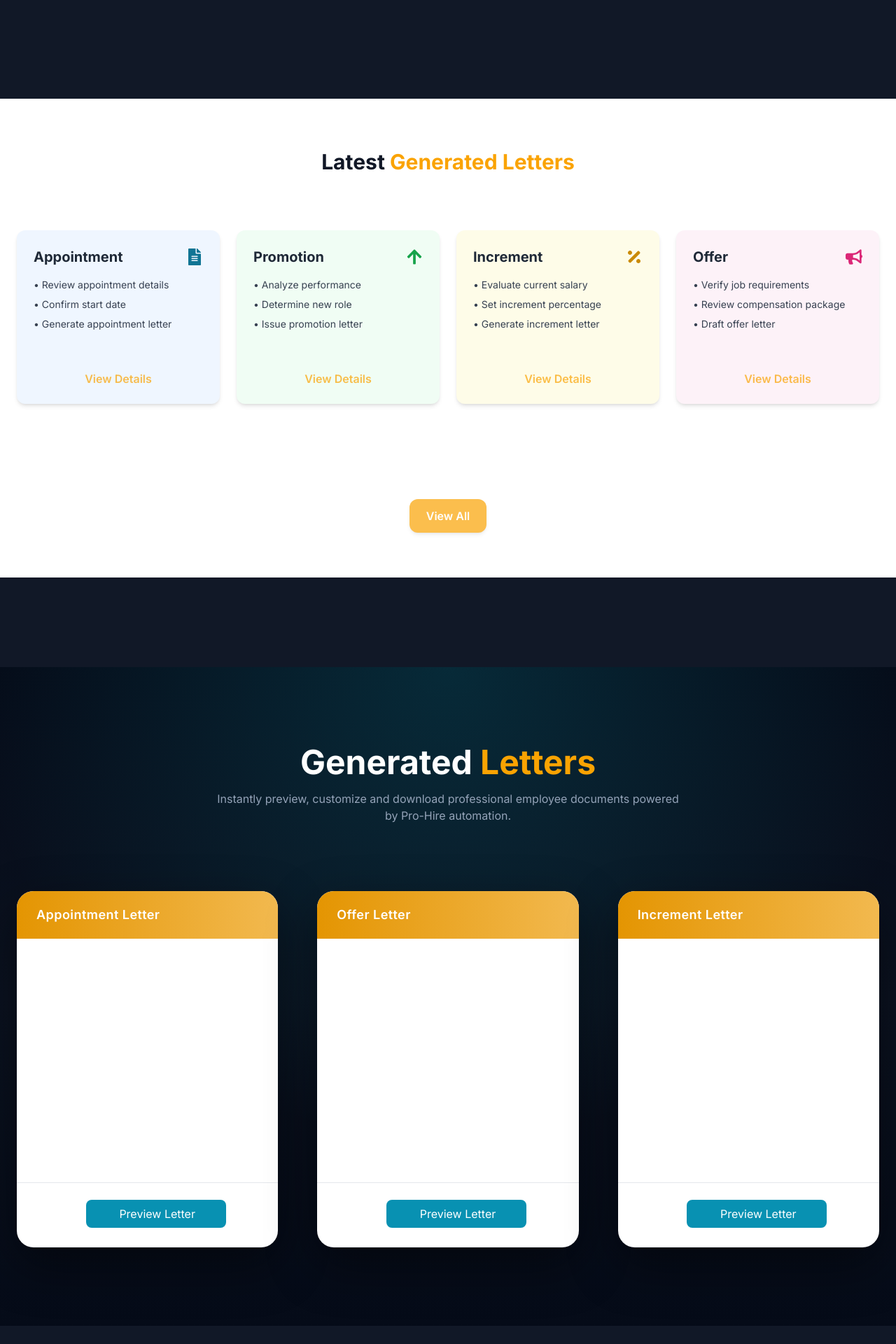
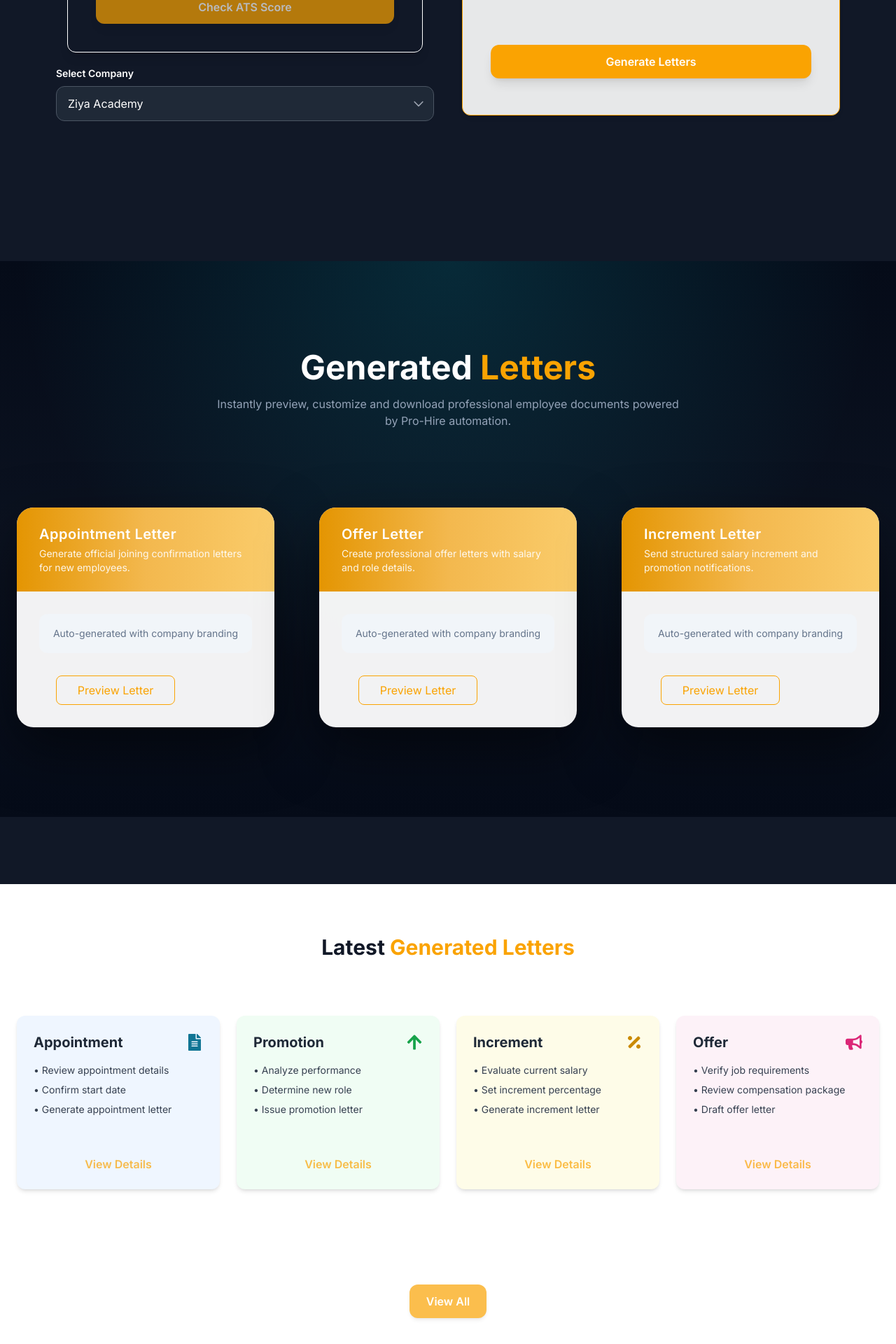
Before and after one commit to anugrahsivadasan-react/pro-hire, a React (Vite) app: page /home in a window 1280 px wide. Shown: the part 1840-3760 px from the top of the page at 70% size. Built offline with nearby package versions, Linux system fonts and the light colour scheme.

Commit message:
push on 24

```diff
--- a/index.html
+++ b/index.html
@@ -4,11 +4,15 @@
     <meta charset="UTF-8" />
     <link rel="icon" type="image/svg+xml" href="/slamsicon.png" />
     <meta name="viewport" content="width=device-width, initial-scale=1.0" />
-    <link href="https://fonts.googleapis.com/css2?family=Inter:wght@400;600;700&display=swap" rel="stylesheet">
+    <link
+      href="https://fonts.googleapis.com/css2?family=Inter:wght@400;600;700&display=swap"
+      rel="stylesheet"
+    />
     <title>pro-hire</title>
   </head>
   <body>
     <div id="root"></div>
+    <div id="modal-root"></div> <!-- ✅ Added for fullscreen modal isolation -->
     <script type="module" src="/src/main.jsx"></script>
   </body>
 </html>
--- a/src/Pages/Home.jsx
+++ b/src/Pages/Home.jsx
@@ -1,10 +1,11 @@
-import React, { useState } from "react";
+import React, { useEffect, useState } from "react";
 import Navbar from "../components/Navbar";
 import Footer from "../components/Footer";
 import UploadCV from "../components/UploadCV";
 import EmployeeForm from "../components/EmployeeForm";
 import banner from "../assets/banner.jpg";
 import GeneratedLettersSection from "../components/Homepage/GeneratedLettersSection";
+import PDFDownloadButton from "../components/PDFDownloadButton";
 // import {
 //   generateAppointmentLetter,
 
@@ -15,9 +16,10 @@ import GeneratedLettersSection from "../components/Homepage/GeneratedLettersSect
 
 import { companyTemplates } from "../templates/companyTemplates";
 import Slams from "../assets/slamsbg.png";
-import ziyaaaaBg from "../assets/logoHR.png";
+import ziyaaaaBg from "../assets/ziyaBG.png";
 import { motion, useScroll, useTransform } from "framer-motion";
 import LatestLettersSection from "../components/Homepage/LatestLettersSection";
+import LetterPreview from "../components/LetterPreview";
 
 
 
@@ -25,12 +27,9 @@ import LatestLettersSection from "../components/Homepage/LatestLettersSection";
 const Home = () => {
   const [user] = useState(null);
 
-  const scrollToTarget = () => {
-    const target = document.querySelector('.upload-cv-section');
-    if (target) {
-      target.scrollIntoView({ behavior: 'smooth' });
-    }
-  };
+
+
+
 
   // Animations
   const { scrollYProgress } = useScroll();
@@ -73,6 +72,18 @@ const Home = () => {
     Slams: Slams,
   };
 
+    useEffect(() => {
+  updateLetters();
+}, [
+  selectedCompany,
+  employee.name,
+  employee.designation,
+  employee.salary,
+  employee.department,
+  employee.joiningDate,
+]);
+
+
   const updateLetters = () => {
     const templates = companyTemplates[selectedCompany];
     if (!templates) return;
@@ -95,6 +106,15 @@ const Home = () => {
     }));
   };
 
+ const scrollToTarget = () => {
+  const target = document.getElementById("upload-cv-section");
+  if (target) {
+    target.scrollIntoView({ behavior: "smooth" });
+  }
+};
+
+
+
   return (
 
     <div className="min-h-screen bg-gray-900 flex flex-col overflow-x-hidden ">
@@ -106,7 +126,7 @@ const Home = () => {
 
       {/* Banner Section */}
       <motion.div
-        className="relative h-[700px] bg-cover bg-center overflow-hidden"
+        className="relative h-[900px] bg-cover bg-center overflow-hidden"
         style={{
           backgroundImage: `url(${banner})`,
           scale,
@@ -127,14 +147,17 @@ const Home = () => {
      <section className="relative ml-[100px] flex flex-col items-start justify-center md:px-20 py-40 space-y-6 w-full md:w-1/2 z-10">
   <h2 className="text-4xl md:text-7xl font-[900] text-white drop-shadow-sm">
     Welcome to Pro-Hire{" "}
-
     <span className="text-[#faa302]">{user?.name || "Ziya Academy"}</span>!
   </h2>
+
   <p className="text-xl md:text-2xl text-white font-medium">
     Generate professional letters in seconds, not hours!!!
   </p>
-          <button onClick={scrollToTarget} className="bg-[#faa302] hover:bg-[#71AEC1] text-white px-6 md:px-8 py-3 md:py-4 rounded-xl text-base md:text-lg font-semibold shadow-md transition-all duration-300">
 
+  <button
+    onClick={scrollToTarget}
+      className="bg-[#faa302] hover:bg-[#71AEC1] text-white px-6 md:px-8 py-3 md:py-4 rounded-xl text-base md:text-lg font-semibold shadow-md transition-all duration-300"
+  >
     Generate letters
   </button>
 </section>
@@ -190,21 +213,38 @@ const Home = () => {
     transition={{ duration: 0.8 }}
     className="w-full md:w-1/2 flex flex-col gap-4 h-full"
   >
-    <UploadCV onCVParsed={handleCVParsed} />
+    <UploadCV id="upload-cv-section"
+    onCVParsed={handleCVParsed} />
 
-    <div>
-      <label className="font-semibold text-white">
+  <div className="w-full">
+  <label className="block text-sm font-semibold text-white mb-2">
     Select Company
   </label>
 
+  <div className="relative">
     <select
       value={selectedCompany}
       onChange={(e) => setSelectedCompany(e.target.value)}
-        className="w-full border p-2 rounded-lg mt-1"
+      className="w-full appearance-none bg-gray-800 text-white px-4 py-3 rounded-xl border border-gray-600
+                 focus:outline-none focus:ring-2 focus:ring-[#faa302] focus:border-[#faa302] transition duration-200"
     >
       <option value="Ziya">Ziya Academy</option>
       <option value="Slams">Slams Edu Tech</option>
     </select>
+
+    {/* Custom dropdown arrow */}
+    <span className="absolute right-3 top-1/2 transform -translate-y-1/2 pointer-events-none">
+      <svg
+        className="w-5 h-5 text-gray-400"
+        fill="none"
+        stroke="currentColor"
+        strokeWidth="2"
+        viewBox="0 0 24 24"
+      >
+        <path strokeLinecap="round" strokeLinejoin="round" d="M19 9l-7 7-7-7" />
+      </svg>
+    </span>
+  </div>
 </div>
   </motion.div>
 
@@ -226,11 +266,7 @@ const Home = () => {
 
 
 
-  <motion.div
-    className="bg-white mt-24"
-        variants={itemVariants}>
-<LatestLettersSection/>
-  </motion.div>
+
 
 
 
@@ -244,6 +280,15 @@ const Home = () => {
   selectedCompany={selectedCompany}
   companyBackgrounds={companyBackgrounds}
 />
+
+{/* <LetterPreview title="Appointment Letter" text={letters.appointment} bgImage={companyBackgrounds[selectedCompany]} /> <PDFDownloadButton text={letters.appointment} fileName="Appointment_Letter.pdf" bgImage={companyBackgrounds[selectedCompany]} /> <LetterPreview title="Offer Letter" text={letters.offer} bgImage={companyBackgrounds[selectedCompany]} /> <PDFDownloadButton text={letters.offer} fileName="Offer_Letter.pdf" bgImage={companyBackgrounds[selectedCompany]} /> <LetterPreview title="Increment Letter" text={letters.increment} bgImage={companyBackgrounds[selectedCompany]} /> <PDFDownloadButton text={letters.increment} fileName="Increment_Letter.pdf" bgImage={companyBackgrounds[selectedCompany]} /> */}
+
+
+<motion.div
+    className="bg-white mt-24"
+        variants={itemVariants}>
+<LatestLettersSection/>
+  </motion.div>
 
 
 
@@ -260,6 +305,7 @@ const Home = () => {
         </div>
       )}
 
+
       <Footer />
     </div>
   );
--- a/src/components/Homepage/GeneratedLettersSection.jsx
+++ b/src/components/Homepage/GeneratedLettersSection.jsx
@@ -1,51 +1,40 @@
+import { useState, useEffect } from "react";
+import { createPortal } from "react-dom";
 import { motion } from "framer-motion";
 import LetterPreview from "../LetterPreview";
 import PDFDownloadButton from "../PDFDownloadButton";
 
-const containerVariants = {
-  hidden: { opacity: 0 },
-  show: {
-    opacity: 1,
-    transition: {
-      staggerChildren: 0.2,
-      delayChildren: 0.2,
-    },
-  },
-};
+const GeneratedLettersSection = ({ letters, selectedCompany, companyBackgrounds }) => {
+  const [previewLetter, setPreviewLetter] = useState(null);
 
-const cardVariants = {
-  hidden: { opacity: 0, y: 60, scale: 0.9 },
-  show: {
-    opacity: 1,
-    y: 0,
-    scale: 1,
-    transition: { duration: 0.6, ease: "easeOut" },
-  },
-};
+  useEffect(() => {
+    document.body.style.overflow = previewLetter ? "hidden" : "auto";
+  }, [previewLetter]);
 
-const GeneratedLettersSection = ({ letters, selectedCompany, companyBackgrounds }) => {
   const items = [
     {
       title: "Appointment Letter",
+      desc: "Generate official joining confirmation letters for new employees.",
       text: letters.appointment,
       fileName: "Appointment_Letter.pdf",
     },
     {
       title: "Offer Letter",
+      desc: "Create professional offer letters with salary and role details.",
       text: letters.offer,
       fileName: "Offer_Letter.pdf",
     },
     {
       title: "Increment Letter",
+      desc: "Send structured salary increment and promotion notifications.",
       text: letters.increment,
       fileName: "Increment_Letter.pdf",
     },
   ];
 
   return (
-    <section className="relative mt-32 py-28 bg-gradient-to-b from-[#050b18] via-[#0b1220] to-[#050b18] overflow-hidden">
-  {/* Glow Background */}
-  <div className="absolute inset-0 bg-[radial-gradient(circle_at_top,#0ea5b733,transparent_60%)]"></div>
+    <section className="relative mt-32 py-32 bg-gradient-to-b from-[#050b18] via-[#0b1220] to-[#050b18]">
+      <div className="absolute inset-0 bg-[radial-gradient(circle_at_top,#0ea5b733,transparent_60%)] pointer-events-none"></div>
 
       {/* Header */}
       <motion.div
@@ -53,7 +42,7 @@ const GeneratedLettersSection = ({ letters, selectedCompany, companyBackgrounds
         whileInView={{ opacity: 1, y: 0 }}
         viewport={{ once: true }}
         transition={{ duration: 0.8 }}
-    className="relative text-center mb-24 px-6"
+        className="relative text-center mb-28 px-6"
       >
         <h2 className="text-5xl font-extrabold text-white">
           Generated <span className="text-[#faa302]">Letters</span>
@@ -66,53 +55,95 @@ const GeneratedLettersSection = ({ letters, selectedCompany, companyBackgrounds
 
       {/* Grid */}
       <motion.div
-    variants={containerVariants}
+        className="relative max-w-7xl mx-auto px-6 grid grid-cols-1 md:grid-cols-2 lg:grid-cols-3 gap-16"
         initial="hidden"
         whileInView="show"
         viewport={{ once: true }}
-    className="relative max-w-7xl mx-auto px-6 grid grid-cols-1 md:grid-cols-2 lg:grid-cols-3 gap-14"
+        variants={{
+          hidden: {},
+          show: { transition: { staggerChildren: 0.15 } },
+        }}
       >
         {items.map((item, idx) => (
           <motion.div
             key={idx}
-        variants={cardVariants}
-        whileHover={{ y: -10, scale: 1.02 }}
-        className="group relative rounded-3xl bg-white shadow-[0_25px_70px_rgba(0,0,0,0.45)] overflow-hidden transition-all"
+            variants={{
+              hidden: { opacity: 0, y: 40 },
+              show: { opacity: 1, y: 0 },
+            }}
+            whileHover={{ y: -12, scale: 1.02 }}
+            transition={{ type: "spring", stiffness: 160, damping: 18 }}
+            className="group relative rounded-3xl bg-white/95 backdrop-blur-xl shadow-[0_30px_80px_rgba(0,0,0,0.5)] overflow-hidden min-h-[260px]"
           >
-        {/* Hover Glow */}
-        <div className="absolute inset-0 opacity-0 group-hover:opacity-100 transition duration-500 bg-gradient-to-tr from-[#0ea5b744] via-transparent to-[#faa30255]"></div>
+            {/* Glow ring */}
+            <div className="absolute inset-0 opacity-0 group-hover:opacity-100 transition bg-[radial-gradient(circle_at_top,#38bdf833,transparent_60%)]"></div>
 
-        <div className="relative flex flex-col h-full">
             {/* Header */}
-          <div className="px-7 py-5 bg-gradient-to-r from-[#e49502] to-[#f2b94f] ">
-            <h3 className="text-lg font-semibold text-white tracking-wide">
+            <div className="relative px-8 py-6 bg-gradient-to-r from-[#e49502] via-[#f3b84e] to-[#facc6b]">
+              <h3 className="text-xl font-semibold text-white tracking-wide">
                 {item.title}
               </h3>
+              <p className="text-sm text-white/90 mt-1">{item.desc}</p>
             </div>
 
-          {/* Preview */}
-          <div className="p-6 flex-1">
-            <div className="h-[300px] overflow-hidden rounded-xl bg-white">
-
-            </div>
+            {/* Body */}
+            <div className="relative px-8 py-8 flex flex-col gap-6">
+              <div className="h-14 rounded-xl bg-slate-100 flex items-center justify-center text-slate-500 text-sm">
+                Auto-generated with company branding
               </div>
 
-          {/* Action */}
-          <div className="px-7 pb-7 pt-4 border-t flex justify-center">
-            <motion.div whileHover={{ scale: 1.05 }} whileTap={{ scale: 0.95 }}>
+              <div className="flex justify-start ">
+                {/* <button
+                  onClick={() => setPreviewLetter(item)}
+                  className="flex-1 py-2.5 rounded-lg bg-gradient-to-r from-blue-500 to-indigo-600 text-white font-medium shadow-lg hover:shadow-blue-500/40 transition"
+                >
+                  Preview
+                </button> */}
+
+                <div className="flex-1">
                   <PDFDownloadButton
                     text={item.text}
                     fileName={item.fileName}
                     bgImage={companyBackgrounds[selectedCompany]}
                   />
-            </motion.div>
+                </div>
               </div>
             </div>
           </motion.div>
         ))}
       </motion.div>
+
+      {/* Modal */}
+      {previewLetter &&
+        createPortal(
+          <div
+            className="fixed inset-0 bg-black/70 backdrop-blur-sm flex items-center justify-center z-[999999]"
+            onClick={() => setPreviewLetter(null)}
+          >
+            <motion.div
+              initial={{ opacity: 0, scale: 0.92 }}
+              animate={{ opacity: 1, scale: 1 }}
+              transition={{ duration: 0.25 }}
+              onClick={(e) => e.stopPropagation()}
+              className="bg-white rounded-2xl shadow-2xl max-w-5xl w-full max-h-[90vh] overflow-y-auto p-8 relative"
+            >
+              <button
+                onClick={() => setPreviewLetter(null)}
+                className="absolute top-4 right-4 text-gray-500 hover:text-black text-xl"
+              >
+                ✕
+              </button>
+
+              <LetterPreview
+                title={previewLetter.title}
+                text={previewLetter.text}
+                bgImage={companyBackgrounds[selectedCompany]}
+              />
+            </motion.div>
+          </div>,
+          document.body
+        )}
     </section>
-
   );
 };
 
--- a/src/components/PDFDownloadButton.jsx
+++ b/src/components/PDFDownloadButton.jsx
@@ -1,5 +1,6 @@
 import React, { useState } from "react";
 import jsPDF from "jspdf";
+import { createPortal } from "react-dom";
 
 export default function PDFPreviewButton({ text, fileName, bgImage }) {
   const [showPreview, setShowPreview] = useState(false);
@@ -12,29 +13,17 @@ export default function PDFPreviewButton({ text, fileName, bgImage }) {
     const pageHeight = doc.internal.pageSize.getHeight();
 
     const marginTop = 65;
-    const marginBottom = 25;
+    const marginBottom = 35;
     const leftMargin = 20;
     const lineHeight = 8;
 
     let y = marginTop;
-
-    // const addBackground = () => {
-    //   if (bgImage) {
-    //     doc.addImage(bgImage, "PNG", 0, 0, 210, 297);
-
-    //     doc.setFillColor(255, 255, 255);
-    //     doc.setGState(new doc.GState({ opacity: 0.85 }));
-    //     doc.rect(0, 0, 210, 297, "F");
-    //     doc.setGState(new doc.GState({ opacity: 1 }));
-    //   }
-    // };
 
     const addBackground = () => {
       if (bgImage) {
         doc.addImage(bgImage, "PNG", 0, 0, 210, 297);
       }
     };
-
 
     addBackground();
     doc.setTextColor(0, 0, 0);
@@ -58,7 +47,6 @@ export default function PDFPreviewButton({ text, fileName, bgImage }) {
         return;
       }
 
-      // Title formatting
       if (
         line === "Appointment Letter" ||
         line === "APPOINTMENT LETTER" ||
@@ -102,7 +90,6 @@ export default function PDFPreviewButton({ text, fileName, bgImage }) {
         y += lineHeight;
         checkPageBreak();
       });
-
     });
 
     return doc;
@@ -121,29 +108,22 @@ export default function PDFPreviewButton({ text, fileName, bgImage }) {
     doc.save(fileName);
   };
 
-  const handleSendMail = () => {
-    alert("Send mail functionality will be integrated here.");
-  };
-
   return (
     <>
-      {/* Preview Button */}
       <div className="pl-6 pt-2">
         <button
           type="button"
           onClick={handlePreview}
-          className="bg-cyan-600 text-white px-5 py-2 pl-6 rounded-lg hover:bg-cyan-700 transition w-[200px]"
+          className="border border-[#faa302] text-[#faa302] px-5 py-2 rounded-lg hover:bg-[#eb8f2c] hover:text-white transition w-full max-w-[170px]"
         >
           Preview Letter
         </button>
       </div>
 
-      {/* Modal */}
-      {showPreview && (
-        <div className="fixed inset-0 z-50 flex items-center justify-center bg-black/60">
+      {showPreview &&
+        createPortal(
+          <div className="fixed inset-0 z-[9999] flex items-center justify-center bg-black/70">
             <div className="bg-white w-full max-w-4xl h-[85vh] rounded-2xl shadow-xl flex flex-col overflow-hidden">
-
-            {/* Header */}
               <div className="flex justify-between items-center px-6 py-4 border-b">
                 <h2 className="text-lg font-semibold">
                   Letter Preview — {fileName}
@@ -156,32 +136,24 @@ export default function PDFPreviewButton({ text, fileName, bgImage }) {
                 </button>
               </div>
 
-            {/* PDF Preview */}
               <div className="flex-1 bg-gray-100">
-              <iframe
-                src={pdfUrl}
-                title="PDF Preview"
-                className="w-full h-full"
-              />
+                <iframe src={pdfUrl} className="w-full h-full" />
               </div>
 
-            {/* Actions */}
               <div className="flex justify-end gap-3 px-6 py-4 border-t">
-              <button
-                onClick={handleSendMail}
-                className="px-4 py-2 rounded-lg border border-gray-300 hover:bg-gray-100"
-              >
+                <button className="px-4 py-2 rounded-lg border text-blue-900 hover:text-[#faa302] border-[#faa302] hover:bg-gray-100">
                   Send via Email
                 </button>
                 <button
                   onClick={handleDownload}
-                className="bg-blue-600 text-white px-4 py-2 rounded hover:bg-blue-700"
+                  className="bg-[#faa302]  text-white px-4 py-2 rounded hover:bg-blue-700"
                 >
                   Download {fileName}
                 </button>
               </div>
             </div>
-        </div>
+          </div>,
+          document.getElementById("modal-root")
         )}
     </>
   );
--- a/src/components/UploadCV.jsx
+++ b/src/components/UploadCV.jsx
@@ -28,7 +28,7 @@ export default function UploadCV({ onCVParsed }) {
     if (savedCV) {
       onCVParsed(JSON.parse(savedCV));
     }
-  }, [onCVParsed]);
+  }, []);
 
 
   const handleFileChange = async (e) => {
--- a/src/templates/companyTemplates.js
+++ b/src/templates/companyTemplates.js
@@ -57,12 +57,12 @@ Agreement.
 Your initial place of posting will be at Aluva,Kochi. However, the management reserves the right to transfer
 you to any of its branches, departments, associate companies, or client sites within India.
 4. Working Hours
-Your normal working hours shall be from 9:30 AM to 6:00 PM, [Days of Week]. However, you
+Your normal working hours shall be from 9:30 AM to 6:00 PM. However, you
 may be required to work beyond these hours depending on business needs.
 5. Probation
-You will be on probation for a period of [6 months / as per company policy] from the date of joining.
+You will be on probation for a period of 6 months / as per company policy from the date of joining.
 Based on your performance, conduct, and suitability, your services may be confirmed in writing. During
-probation, either party may terminate the employment by giving [30 days] notice or salary in lieu thereof.
+probation, either party may terminate the employment by giving 30 days notice or salary in lieu thereof.
 6. Termination
 a. Termination for breach of Code of Conduct
 The Company may terminate this Agreement at any time for breach of Code of Conduct with immediate
@@ -111,7 +111,7 @@ days] from your last working day.
 7. Notice Period
 • During probation, either party may terminate this employment by giving [30 days] written notice
 or salary in lieu thereof.
-• After confirmation, either party may terminate this employment by giving [_days] written notice
+• After confirmation, either party may terminate this employment by giving 45 days written notice
 or salary in lieu thereof.
 • Resignation Process Notice Period: You must give at least 30 days’ written notice if you decide
 to resign.
```
Also changed, not shown: src/assets/ziyaBG.png (added). Lines whose indentation alone changed are shown as unchanged.
